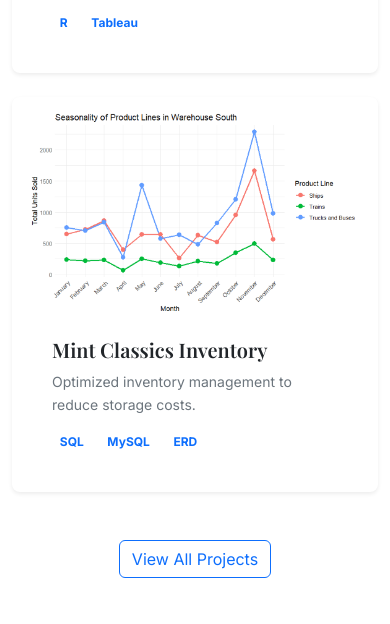
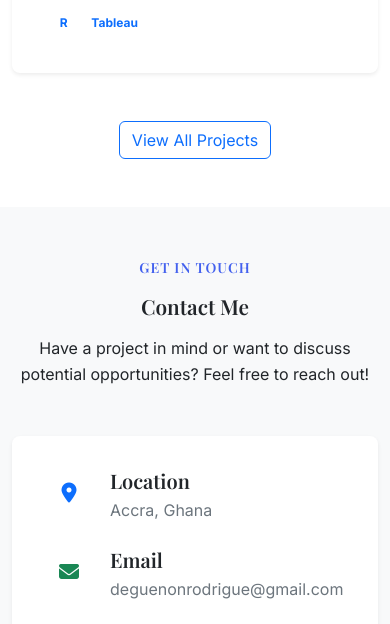
Before and after one commit to zachrodrigue/zachrodrigue.github.io, a website: page index.html in a window 390 px wide. Shown: the part 6087-6711 px from the top of the page. Drawn offline with nearby package versions, Linux system fonts and the light colour scheme.

Commit message:
Limited featured project to first 3

```diff
--- a/index.html
+++ b/index.html
@@ -375,27 +375,6 @@
                         </div>
                     </div>
                 </div>
-
-                <!-- Project 3 -->
-                <div class="col-lg-4 col-md-6">
-                    <div class="project-card" data-aos="fade-up" data-aos-delay="100">
-                        <div class="project-image">
-                            <img src="img/projects/mint_classics/mint-classics-detail.png" alt="Mint Classics Project" class="img-fluid" loading="lazy">
-                            <div class="project-overlay">
-                                <a href="projects.html#mintclassics-project" class="btn btn-primary">View Details</a>
-                            </div>
-                        </div>
-                        <div class="project-content">
-                            <h5>Mint Classics Inventory</h5>
-                            <p>Optimized inventory management to reduce storage costs.</p>
-                            <div class="project-tags">
-                                <span class="badge bg-primary-light text-primary">SQL</span>
-                                <span class="badge bg-primary-light text-primary">MySQL</span>
-                                <span class="badge bg-primary-light text-primary">ERD</span>
-                            </div>
-                        </div>
-                    </div>
-                </div>
             </div>
             <!-- View All Projects Button -->
             <div class="text-center mt-5">
```
